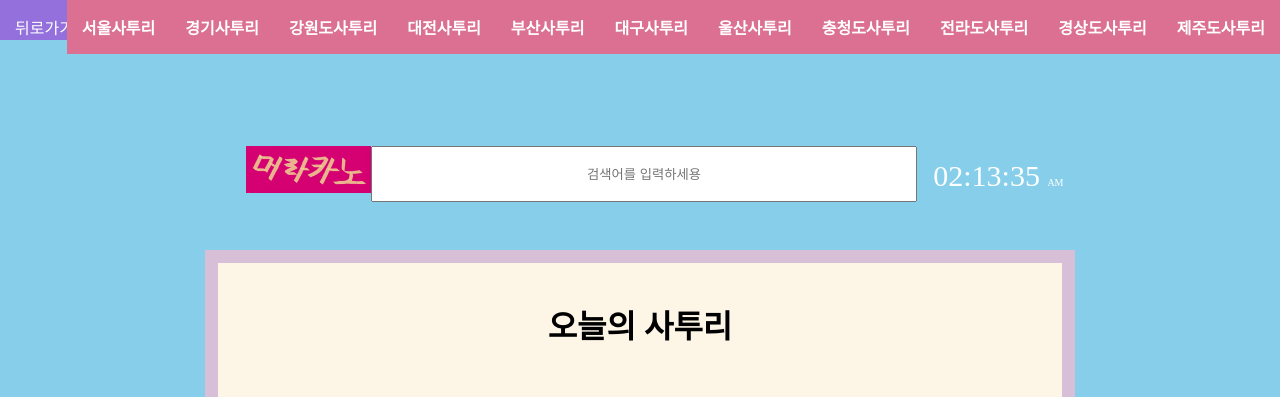
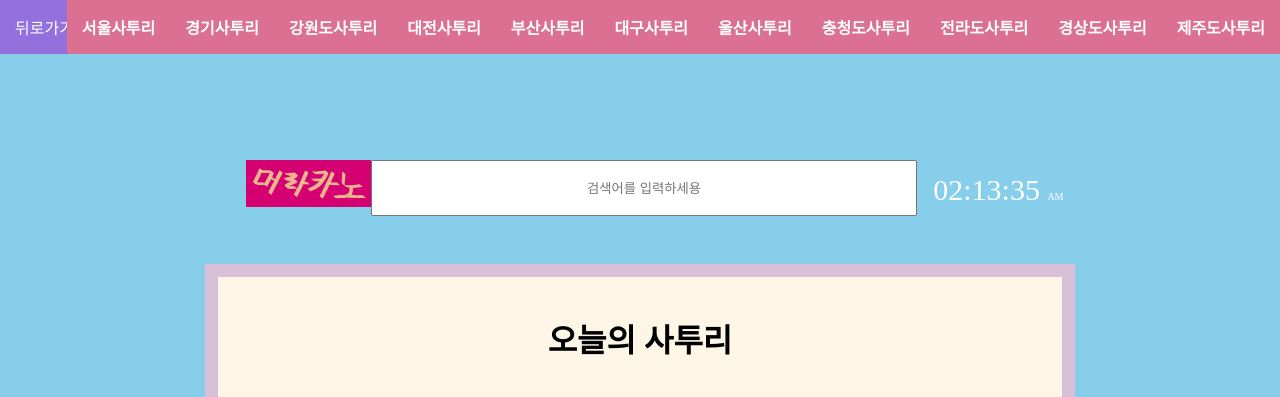
Before and after one commit to jaehoonkimm/likelion-meorakano, a plain HTML site: page dist/jh/jh.html in a window 1280 px wide. Shown: the top 397 px of the page. Drawn offline with Linux system fonts and the light colour scheme.

Commit message:
bug fix about topBar size

```diff
--- a/dist/jh/jh.css
+++ b/dist/jh/jh.css
@@ -46,6 +46,8 @@ body {
     display: flex;
     flex-direction: row;
     top:0;right: 0;margin: 0;padding: 0;
+    justify-content: flex-start;
+    position: relative;
 }
 .topBar_right {
     display: flex;
--- a/dist/jh/jh.html
+++ b/dist/jh/jh.html
@@ -8,14 +8,17 @@
 </head>
 
 <body onload="printClock()">
-    <div style="display: flex; flex-direction: row; height: 5%;">
-        <ul class="topBar_left">
-            <li class="nav-menu" style="background-color:mediumpurple;"> <a href="index.html">뒤로가기</a></li>
-            <li class="nav-menu" style="font-weight: bold;"> <a href="jh.html">머라카노</a></li>
-        </ul>
+    <div style="display: flex; flex-direction: row;">
+        <nav>
+            <ul class="topBar_left">
+                <li class="nav-menu" style="background-color:mediumpurple;"> <a href="../index.html">뒤로가기</a></li>
+                <li class="nav-menu" style="font-weight: bold;"> <a href="jh.html">머라카노</a></li>
+            </ul>
+        </nav>
+
         <nav>
             <ul class="topBar_right">
-                <li class="nav-menu"> <a href="">서울사투리</a></li>
+                <li class="nav-menu"> <a href="" target="_blank">서울사투리</a></li>
                 <li class="nav-menu"> <a href="">경기사투리</a></li>
                 <li class="nav-menu"> <a href="">강원도사투리</a></li>
                 <li class="nav-menu"> <a href="">대전사투리</a></li>
```
